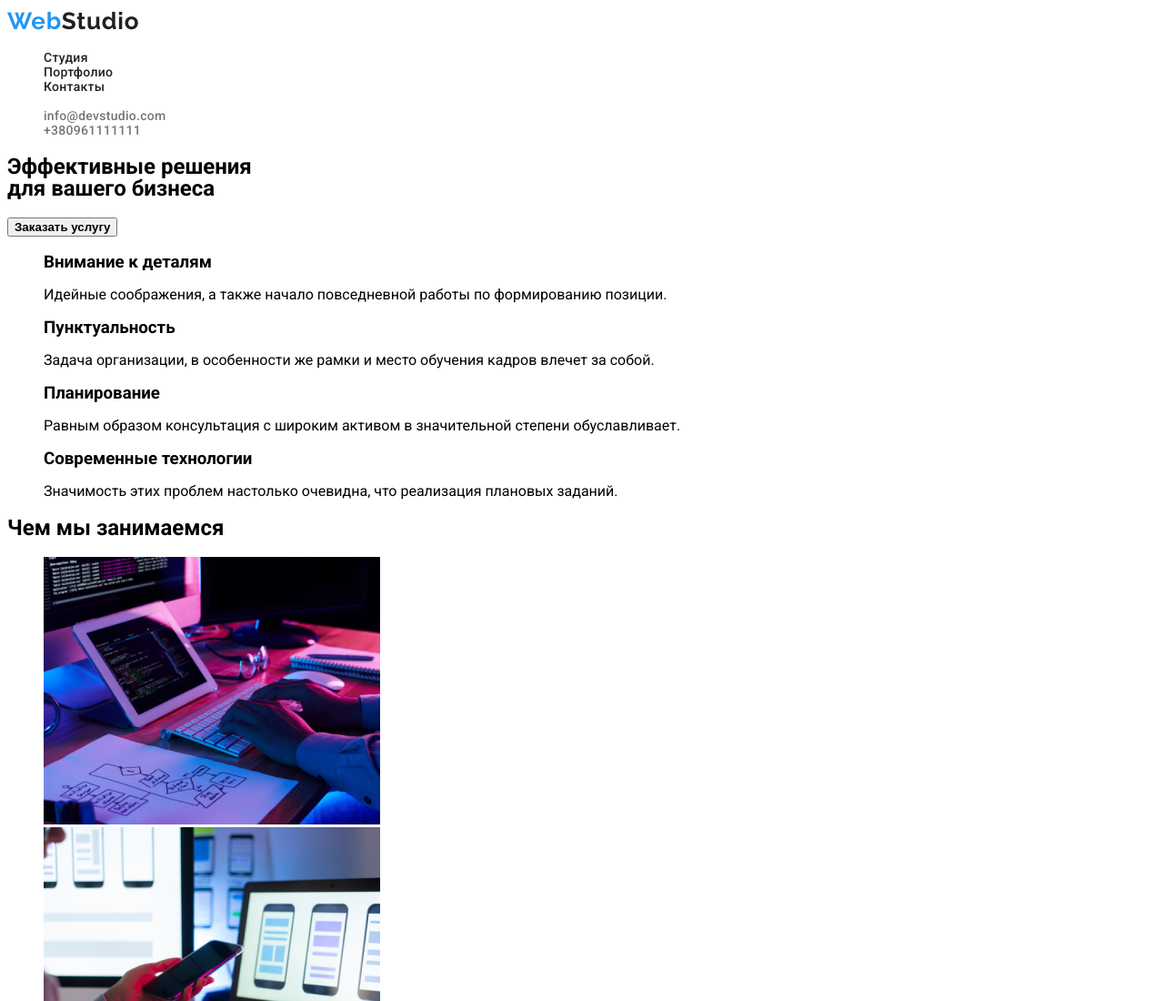
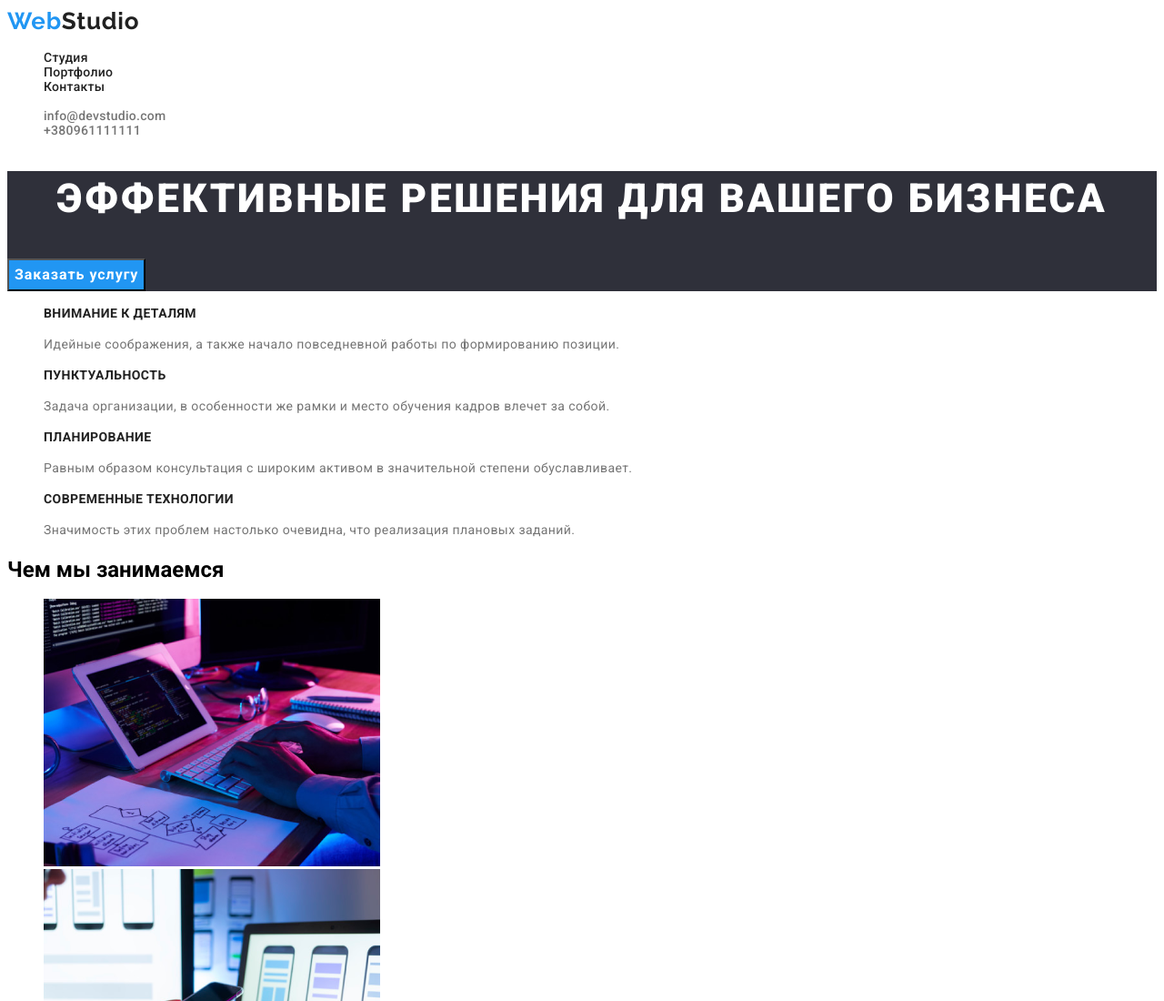
Before and after one commit to Oleg-Na/css, a plain HTML site: page index.html in a window 1280 px wide. Shown: the top 1100 px of the page at 91% size. Drawn offline with Linux system fonts and the light colour scheme.

Commit message:
Стилизация герой и преймущества

```diff
--- a/index.html
+++ b/index.html
@@ -28,7 +28,7 @@
     <main>
     <!-- Герой -->
             <section class="hero">
-            <h1 class="hero-text">Эффективные решения <br /> для вашего бизнеса</h1>
+            <h1 class="hero-text">Эффективные решения для вашего бизнеса</h1>
             <button type="button" class="hero-button"><b>Заказать услугу</b></button>
         </section>
     <!-- Преймущества -->
--- a/styles/styles.css
+++ b/styles/styles.css
@@ -81,3 +81,61 @@ ul {
 .contact-link:focus {
     color: var(--accent-color);
 }
+
+/* Герой */
+
+.hero {
+    background-color: var(--backround-dark);
+}
+
+.hero-text {
+    font-family: 'Roboto';
+    font-style: normal;
+    font-weight: 900;
+    font-size: 44px;
+    line-height: 60px;
+    text-align: center;
+    letter-spacing: 0.06em;
+    text-transform: uppercase;
+    color: var(--second-color);
+}
+
+.hero-button {
+    font-family: 'Roboto';
+    font-style: normal;
+    font-weight: 700;
+    font-size: 16px;
+    line-height: 30px;
+    display: flex;
+    align-items: center;
+    text-align: center;
+    letter-spacing: 0.06em;
+    color: var(--second-color);
+    background-color: var(--accent-color);
+}
+
+/* Преймущества */
+
+.advantage-head {
+    font-family: 'Roboto';
+    font-style: normal;
+    font-weight: 700;
+    font-size: 14px;
+    line-height: 16px;
+    letter-spacing: 0.03em;
+    text-transform: uppercase;
+    color: var(--main-color);
+}
+
+.advantages-list p {
+    font-family: 'Roboto';
+    font-style: normal;
+    font-weight: 400;
+    font-size: 14px;
+    line-height: 24px;
+    letter-spacing: 0.03em;
+    color: var(--text-color);
+}
+
+
+}
```
